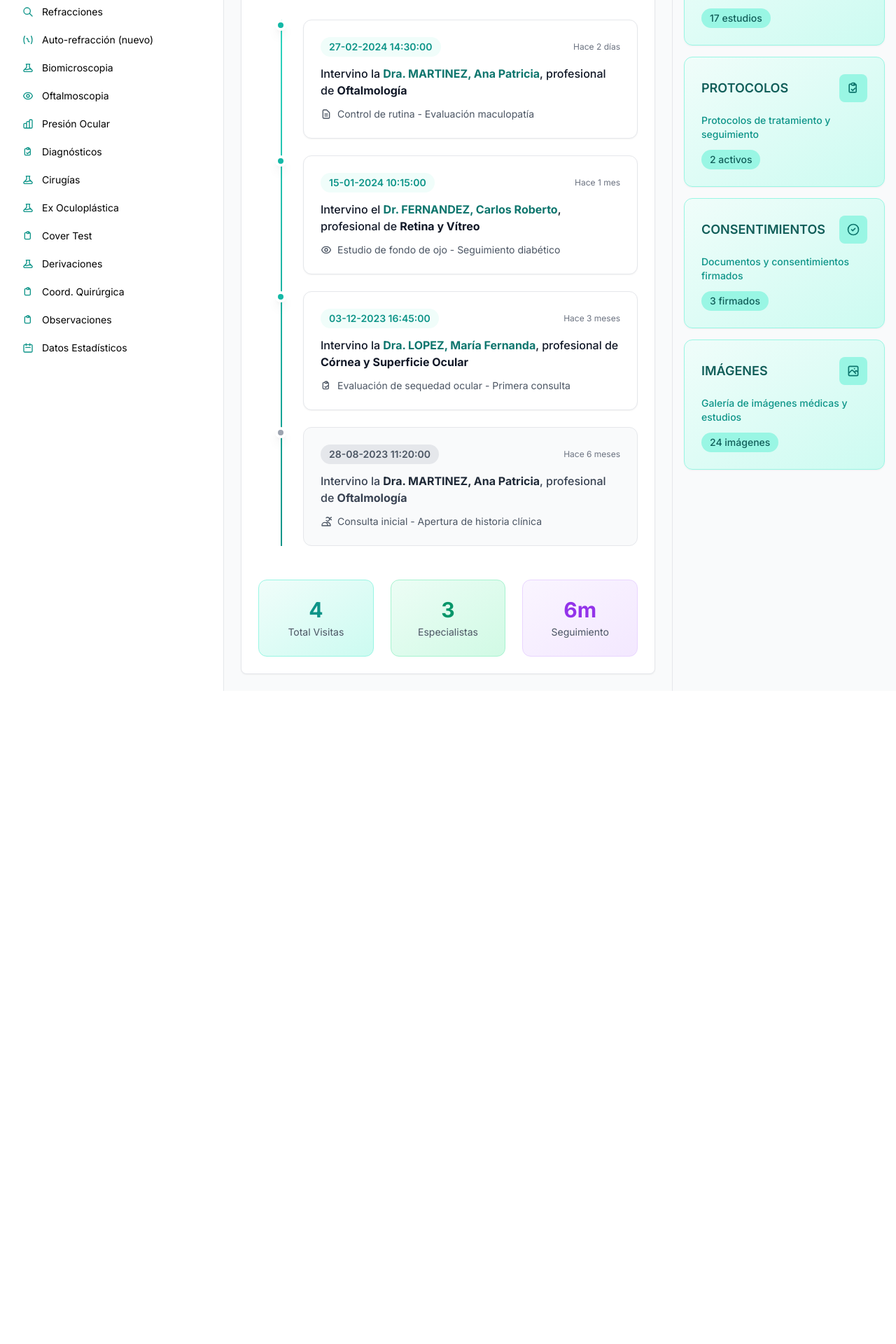
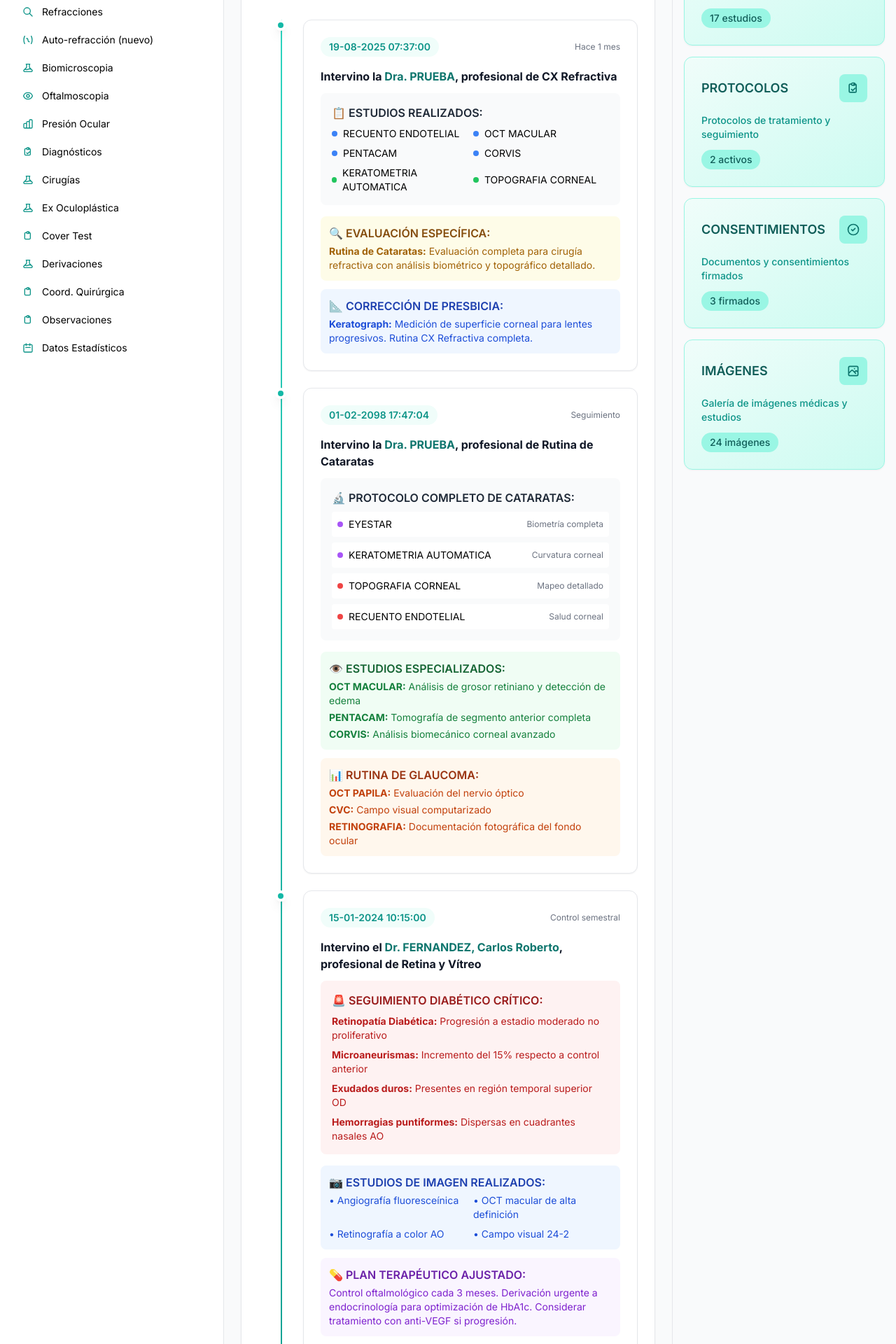
Before and after one commit to Fran-Larrosa-7id/protoHC, an Angular app: page / in a window 1280 px wide. Shown: the part 620-2540 px from the top of the page at 70% size. Before the commit the page ends 1607 px from the top, so only its background shows below. Built offline with nearby package versions, Linux system fonts and the light colour scheme.

Commit message:
feat: Revamp timeline items with enhanced details and improved layout for better user understanding

```diff
--- a/src/app/app.html
+++ b/src/app/app.html
@@ -323,24 +323,40 @@
 
                 <!-- Timeline Items -->
                 <div class="space-y-6">
-                  <!-- Timeline Item 1 -->
+                  <!-- Timeline Item 1 - Más Reciente -->
                   <div class="relative flex items-start">
                     <div class="absolute left-6 w-4 h-4 bg-primary-500 rounded-full border-4 border-white shadow-lg"></div>
                     <div class="ml-16 bg-white rounded-xl border border-gray-200 shadow-sm p-6 hover:shadow-md transition-shadow">
-                      <div class="flex items-center justify-between mb-3">
+                      <div class="flex items-center justify-between mb-4">
                         <span class="text-sm font-semibold text-primary-600 bg-primary-50 px-3 py-1 rounded-full">
-                          27-02-2024 14:30:00
+                          19-08-2025 07:37:00
                         </span>
-                        <span class="text-xs text-gray-500">Hace 2 días</span>
+                        <span class="text-xs text-gray-500">Hace 1 mes</span>
                       </div>
-                      <p class="text-gray-900 font-medium">
-                        Intervino la <strong class="text-primary-700">Dra. MARTINEZ, Ana Patricia</strong>, profesional de <strong>Oftalmología</strong>
+                      <p class="text-gray-900 font-bold mb-3">
+                        Intervino la <strong class="text-primary-700">Dra. PRUEBA</strong>, profesional de <strong>CX Refractiva</strong>
                       </p>
-                      <div class="mt-3 flex items-center text-sm text-gray-600">
-                        <svg class="w-4 h-4 mr-2" fill="none" stroke="currentColor" viewBox="0 0 24 24">
-                          <path stroke-linecap="round" stroke-linejoin="round" stroke-width="2" d="M9 12h6m-6 4h6m2 5H7a2 2 0 01-2-2V5a2 2 0 012-2h5.586a1 1 0 01.707.293l5.414 5.414a1 1 0 01.293.707V19a2 2 0 01-2 2z"></path>
-                        </svg>
-                        Control de rutina - Evaluación maculopatía
+
+                      <div class="bg-gray-50 rounded-lg p-4 mb-4">
+                        <h4 class="font-semibold text-gray-800 mb-2">📋 ESTUDIOS REALIZADOS:</h4>
+                        <div class="grid grid-cols-2 gap-2 text-sm">
+                          <div class="flex items-center"><span class="w-2 h-2 bg-blue-500 rounded-full mr-2"></span>RECUENTO ENDOTELIAL</div>
+                          <div class="flex items-center"><span class="w-2 h-2 bg-blue-500 rounded-full mr-2"></span>OCT MACULAR</div>
+                          <div class="flex items-center"><span class="w-2 h-2 bg-blue-500 rounded-full mr-2"></span>PENTACAM</div>
+                          <div class="flex items-center"><span class="w-2 h-2 bg-blue-500 rounded-full mr-2"></span>CORVIS</div>
+                          <div class="flex items-center"><span class="w-2 h-2 bg-green-500 rounded-full mr-2"></span>KERATOMETRIA AUTOMATICA</div>
+                          <div class="flex items-center"><span class="w-2 h-2 bg-green-500 rounded-full mr-2"></span>TOPOGRAFIA CORNEAL</div>
+                        </div>
+                      </div>
+
+                      <div class="bg-yellow-50 rounded-lg p-3 mb-3">
+                        <h4 class="font-semibold text-yellow-800 mb-1">🔍 EVALUACIÓN ESPECÍFICA:</h4>
+                        <p class="text-sm text-yellow-700"><strong>Rutina de Cataratas:</strong> Evaluación completa para cirugía refractiva con análisis biométrico y topográfico detallado.</p>
+                      </div>
+
+                      <div class="bg-blue-50 rounded-lg p-3">
+                        <h4 class="font-semibold text-blue-800 mb-1">📐 CORRECCIÓN DE PRESBICIA:</h4>
+                        <p class="text-sm text-blue-700"><strong>Keratograph:</strong> Medición de superficie corneal para lentes progresivos. Rutina CX Refractiva completa.</p>
                       </div>
                     </div>
                   </div>
@@ -349,65 +365,126 @@
                   <div class="relative flex items-start">
                     <div class="absolute left-6 w-4 h-4 bg-primary-500 rounded-full border-4 border-white shadow-lg"></div>
                     <div class="ml-16 bg-white rounded-xl border border-gray-200 shadow-sm p-6 hover:shadow-md transition-shadow">
-                      <div class="flex items-center justify-between mb-3">
+                      <div class="flex items-center justify-between mb-4">
                         <span class="text-sm font-semibold text-primary-600 bg-primary-50 px-3 py-1 rounded-full">
-                          15-01-2024 10:15:00
+                          01-02-2098 17:47:04
                         </span>
-                        <span class="text-xs text-gray-500">Hace 1 mes</span>
+                        <span class="text-xs text-gray-500">Seguimiento</span>
                       </div>
-                      <p class="text-gray-900 font-medium">
-                        Intervino el <strong class="text-primary-700">Dr. FERNANDEZ, Carlos Roberto</strong>, profesional de <strong>Retina y Vítreo</strong>
+                      <p class="text-gray-900 font-bold mb-3">
+                        Intervino la <strong class="text-primary-700">Dra. PRUEBA</strong>, profesional de <strong>Rutina de Cataratas</strong>
                       </p>
-                      <div class="mt-3 flex items-center text-sm text-gray-600">
-                        <svg class="w-4 h-4 mr-2" fill="none" stroke="currentColor" viewBox="0 0 24 24">
-                          <path stroke-linecap="round" stroke-linejoin="round" stroke-width="2" d="M15 12a3 3 0 11-6 0 3 3 0 016 0z"></path>
-                          <path stroke-linecap="round" stroke-linejoin="round" stroke-width="2" d="M2.458 12C3.732 7.943 7.523 5 12 5c4.478 0 8.268 2.943 9.542 7-1.274 4.057-5.064 7-9.542 7-4.477 0-8.268-2.943-9.542-7z"></path>
-                        </svg>
-                        Estudio de fondo de ojo - Seguimiento diabético
+
+                      <div class="bg-gray-50 rounded-lg p-4 mb-4">
+                        <h4 class="font-semibold text-gray-800 mb-2">🔬 PROTOCOLO COMPLETO DE CATARATAS:</h4>
+                        <div class="grid grid-cols-1 gap-2 text-sm">
+                          <div class="flex items-center justify-between bg-white p-2 rounded">
+                            <span class="flex items-center"><span class="w-2 h-2 bg-purple-500 rounded-full mr-2"></span>EYESTAR</span>
+                            <span class="text-xs text-gray-500">Biometría completa</span>
+                          </div>
+                          <div class="flex items-center justify-between bg-white p-2 rounded">
+                            <span class="flex items-center"><span class="w-2 h-2 bg-purple-500 rounded-full mr-2"></span>KERATOMETRIA AUTOMATICA</span>
+                            <span class="text-xs text-gray-500">Curvatura corneal</span>
+                          </div>
+                          <div class="flex items-center justify-between bg-white p-2 rounded">
+                            <span class="flex items-center"><span class="w-2 h-2 bg-red-500 rounded-full mr-2"></span>TOPOGRAFIA CORNEAL</span>
+                            <span class="text-xs text-gray-500">Mapeo detallado</span>
+                          </div>
+                          <div class="flex items-center justify-between bg-white p-2 rounded">
+                            <span class="flex items-center"><span class="w-2 h-2 bg-red-500 rounded-full mr-2"></span>RECUENTO ENDOTELIAL</span>
+                            <span class="text-xs text-gray-500">Salud corneal</span>
+                          </div>
+                        </div>
+                      </div>
+
+                      <div class="bg-green-50 rounded-lg p-3 mb-3">
+                        <h4 class="font-semibold text-green-800 mb-1">👁️ ESTUDIOS ESPECIALIZADOS:</h4>
+                        <div class="text-sm text-green-700 space-y-1">
+                          <p><strong>OCT MACULAR:</strong> Análisis de grosor retiniano y detección de edema</p>
+                          <p><strong>PENTACAM:</strong> Tomografía de segmento anterior completa</p>
+                          <p><strong>CORVIS:</strong> Análisis biomecánico corneal avanzado</p>
+                        </div>
+                      </div>
+
+                      <div class="bg-orange-50 rounded-lg p-3">
+                        <h4 class="font-semibold text-orange-800 mb-1">📊 RUTINA DE GLAUCOMA:</h4>
+                        <div class="text-sm text-orange-700 space-y-1">
+                          <p><strong>OCT PAPILA:</strong> Evaluación del nervio óptico</p>
+                          <p><strong>CVC:</strong> Campo visual computarizado</p>
+                          <p><strong>RETINOGRAFIA:</strong> Documentación fotográfica del fondo ocular</p>
+                        </div>
                       </div>
                     </div>
                   </div>
 
-                  <!-- Timeline Item 3 -->
+                  <!-- Timeline Item 3 - Evaluación Intermedia -->
                   <div class="relative flex items-start">
                     <div class="absolute left-6 w-4 h-4 bg-primary-500 rounded-full border-4 border-white shadow-lg"></div>
                     <div class="ml-16 bg-white rounded-xl border border-gray-200 shadow-sm p-6 hover:shadow-md transition-shadow">
-                      <div class="flex items-center justify-between mb-3">
+                      <div class="flex items-center justify-between mb-4">
                         <span class="text-sm font-semibold text-primary-600 bg-primary-50 px-3 py-1 rounded-full">
-                          03-12-2023 16:45:00
+                          15-01-2024 10:15:00
                         </span>
-                        <span class="text-xs text-gray-500">Hace 3 meses</span>
+                        <span class="text-xs text-gray-500">Control semestral</span>
                       </div>
-                      <p class="text-gray-900 font-medium">
-                        Intervino la <strong class="text-primary-700">Dra. LOPEZ, María Fernanda</strong>, profesional de <strong>Córnea y Superficie Ocular</strong>
+                      <p class="text-gray-900 font-bold mb-3">
+                        Intervino el <strong class="text-primary-700">Dr. FERNANDEZ, Carlos Roberto</strong>, profesional de <strong>Retina y Vítreo</strong>
                       </p>
-                      <div class="mt-3 flex items-center text-sm text-gray-600">
-                        <svg class="w-4 h-4 mr-2" fill="none" stroke="currentColor" viewBox="0 0 24 24">
-                          <path stroke-linecap="round" stroke-linejoin="round" stroke-width="2" d="M9 5H7a2 2 0 00-2 2v10a2 2 0 002 2h8a2 2 0 002-2V7a2 2 0 00-2-2h-2M9 5a2 2 0 002 2h2a2 2 0 002-2M9 5a2 2 0 012-2h2a2 2 0 012 2m-6 9l2 2 4-4"></path>
-                        </svg>
-                        Evaluación de sequedad ocular - Primera consulta
+
+                      <div class="bg-red-50 rounded-lg p-4 mb-4">
+                        <h4 class="font-semibold text-red-800 mb-2">🚨 SEGUIMIENTO DIABÉTICO CRÍTICO:</h4>
+                        <div class="text-sm text-red-700 space-y-2">
+                          <p><strong>Retinopatía Diabética:</strong> Progresión a estadio moderado no proliferativo</p>
+                          <p><strong>Microaneurismas:</strong> Incremento del 15% respecto a control anterior</p>
+                          <p><strong>Exudados duros:</strong> Presentes en región temporal superior OD</p>
+                          <p><strong>Hemorragias puntiformes:</strong> Dispersas en cuadrantes nasales AO</p>
+                        </div>
+                      </div>
+
+                      <div class="bg-blue-50 rounded-lg p-3 mb-3">
+                        <h4 class="font-semibold text-blue-800 mb-1">📷 ESTUDIOS DE IMAGEN REALIZADOS:</h4>
+                        <div class="grid grid-cols-2 gap-2 text-sm text-blue-700">
+                          <div>• Angiografía fluoresceínica</div>
+                          <div>• OCT macular de alta definición</div>
+                          <div>• Retinografía a color AO</div>
+                          <div>• Campo visual 24-2</div>
+                        </div>
+                      </div>
+
+                      <div class="bg-purple-50 rounded-lg p-3">
+                        <h4 class="font-semibold text-purple-800 mb-1">💊 PLAN TERAPÉUTICO AJUSTADO:</h4>
+                        <p class="text-sm text-purple-700">Control oftalmológico cada 3 meses. Derivación urgente a endocrinología para optimización de HbA1c. Considerar tratamiento con anti-VEGF si progresión.</p>
                       </div>
                     </div>
                   </div>
 
-                  <!-- Timeline Item 4 -->
+                  <!-- Timeline Item 4 - Consulta Inicial -->
                   <div class="relative flex items-start">
                     <div class="absolute left-6 w-4 h-4 bg-gray-400 rounded-full border-4 border-white shadow-lg"></div>
                     <div class="ml-16 bg-gray-50 rounded-xl border border-gray-200 p-6">
-                      <div class="flex items-center justify-between mb-3">
+                      <div class="flex items-center justify-between mb-4">
                         <span class="text-sm font-semibold text-gray-600 bg-gray-200 px-3 py-1 rounded-full">
                           28-08-2023 11:20:00
                         </span>
-                        <span class="text-xs text-gray-500">Hace 6 meses</span>
+                        <span class="text-xs text-gray-500">Primera visita</span>
                       </div>
-                      <p class="text-gray-700 font-medium">
-                        Intervino la <strong class="text-gray-800">Dra. MARTINEZ, Ana Patricia</strong>, profesional de <strong>Oftalmología</strong>
+                      <p class="text-gray-700 font-bold mb-3">
+                        Intervino la <strong class="text-gray-800">Dra. MARTINEZ, Ana Patricia</strong>, profesional de <strong>Oftalmología General</strong>
                       </p>
-                      <div class="mt-3 flex items-center text-sm text-gray-600">
-                        <svg class="w-4 h-4 mr-2" fill="none" stroke="currentColor" viewBox="0 0 24 24">
-                          <path stroke-linecap="round" stroke-linejoin="round" stroke-width="2" d="M12 4.354a4 4 0 110 5.292M15 21H3v-1a6 6 0 0112 0v1zm0 0h6v-1a6 6 0 00-9-5.197m13.5-9a2.5 2.5 0 11-5 0 2.5 2.5 0 015 0z"></path>
-                        </svg>
-                        Consulta inicial - Apertura de historia clínica
+
+                      <div class="bg-white rounded-lg p-4 mb-4 border border-gray-200">
+                        <h4 class="font-semibold text-gray-800 mb-2">📝 APERTURA DE HISTORIA CLÍNICA:</h4>
+                        <div class="text-sm text-gray-700 space-y-2">
+                          <p><strong>Motivo de consulta:</strong> "Visión borrosa progresiva en ojo derecho, especialmente para lectura"</p>
+                          <p><strong>Antecedentes relevantes:</strong> DM tipo 2 de 10 años de evolución, HTA controlada</p>
+                          <p><strong>Agudeza visual inicial:</strong> OD 20/40, OI 20/25 sin corrección</p>
+                          <p><strong>Presión intraocular:</strong> OD 16 mmHg, OI 14 mmHg (Goldmann)</p>
+                        </div>
+                      </div>
+
+                      <div class="bg-gray-100 rounded-lg p-3">
+                        <h4 class="font-semibold text-gray-800 mb-1">🎯 PLAN INICIAL ESTABLECIDO:</h4>
+                        <p class="text-sm text-gray-700">Control diabetológico estricto, seguimiento oftalmológico semestral, graduación de anteojos correctivos. Educación sobre signos de alarma en retinopatía diabética.</p>
                       </div>
                     </div>
                   </div>
```
